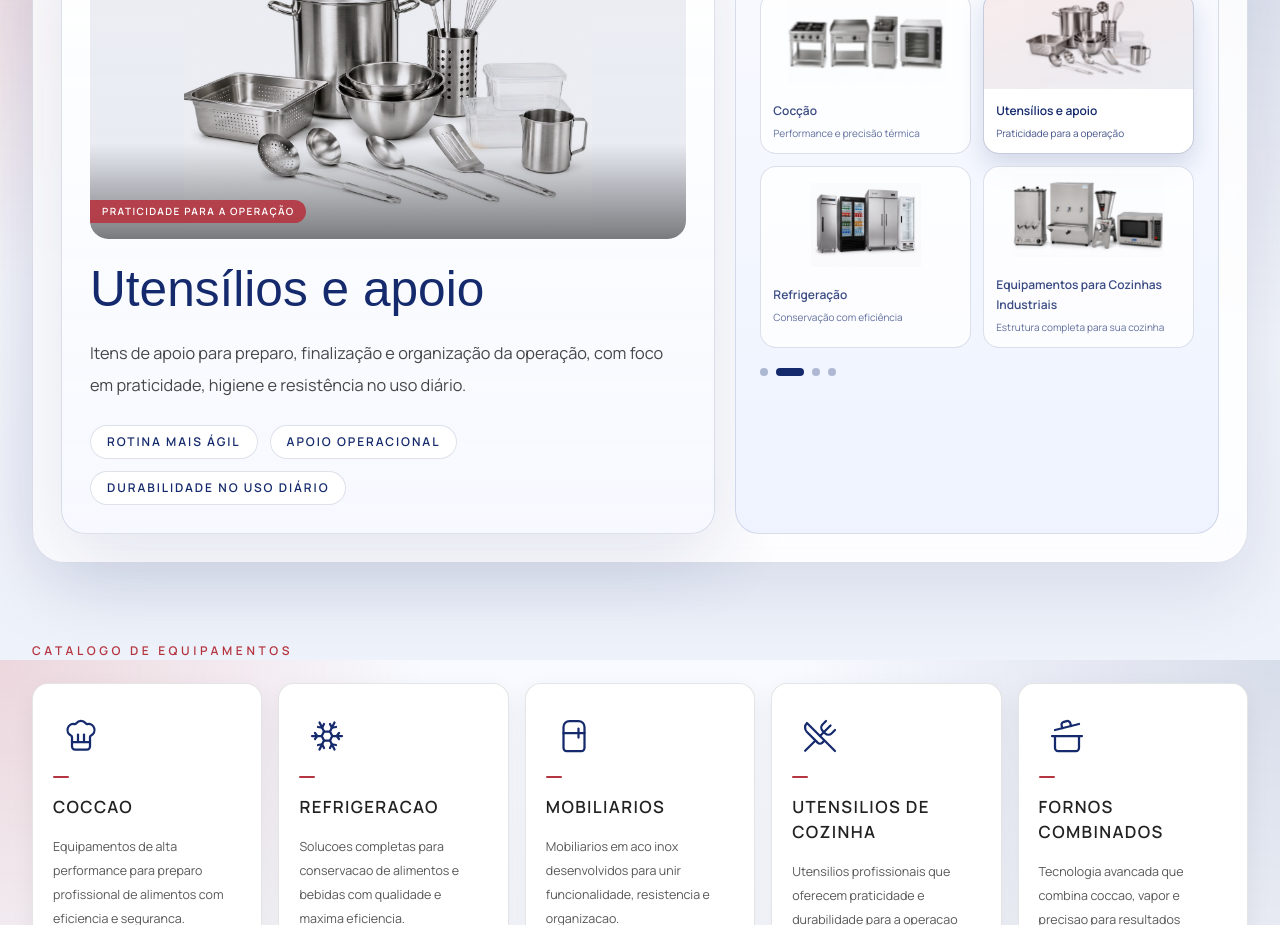
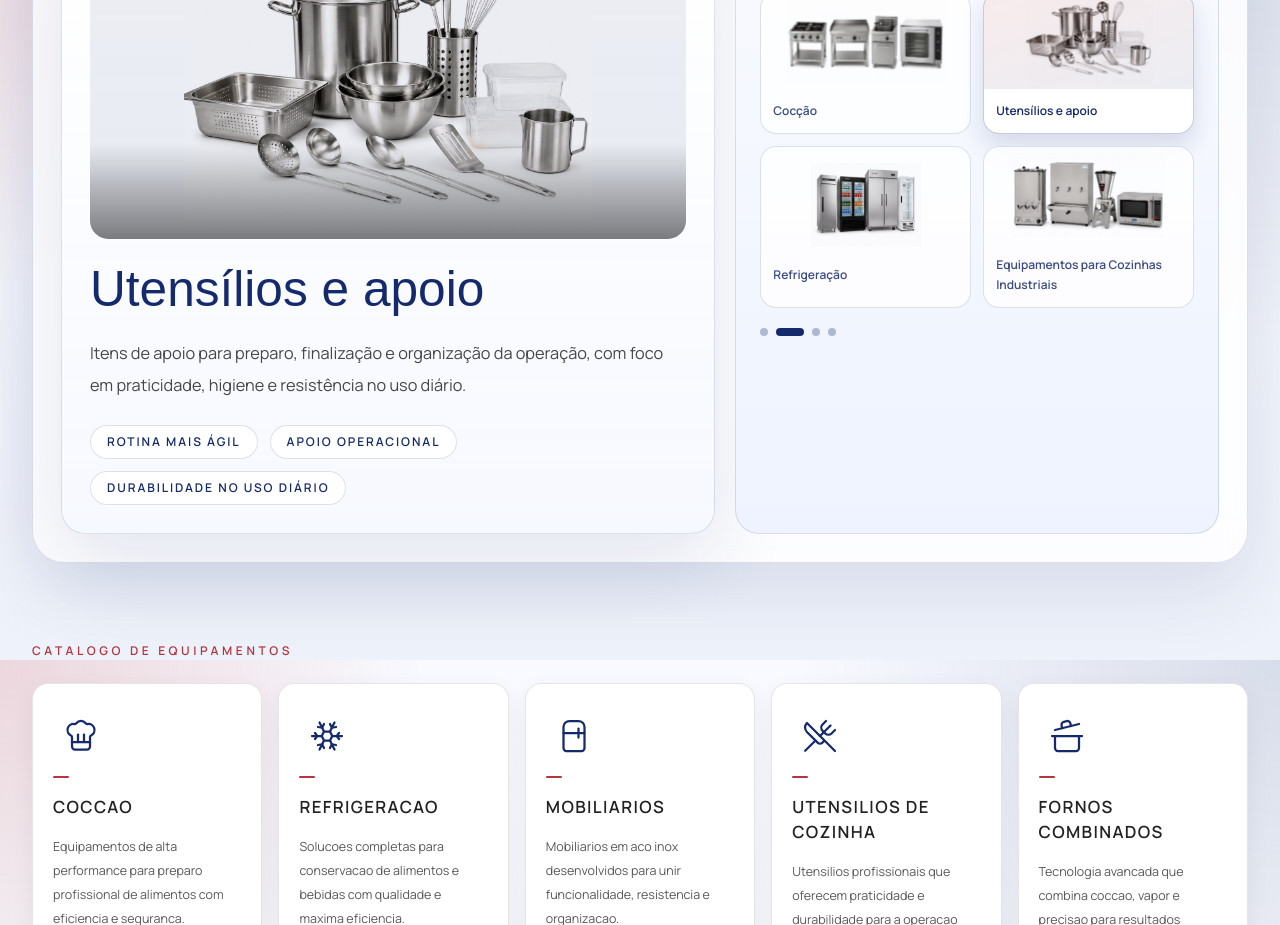
Before and after one commit to ygorluizoliveira/NrCozinhas, a Next.js app: page / in a window 1280 px wide. Shown: the part 1740-2665 px from the top of the page. Built offline with nearby package versions, Linux system fonts and the light colour scheme; a web font is replaced by a local one.

Commit message:
- remover tag vermelha dos cards

```diff
--- a/src/components/product-carousel.tsx
+++ b/src/components/product-carousel.tsx
@@ -9,7 +9,6 @@ const products = [
     summary:
       "Equipamentos para cocção profissional com performance constante, aquecimento uniforme e robustez para operação intensa.",
     details: ["Aquecimento uniforme", "Alta produtividade", "Uso profissional contínuo"],
-    shortTagline: "Performance e precisão térmica",
     image: "/img/coccao2.jpeg",
     imagePosition: "center 50%",
     imageScale: 1.02,
@@ -19,7 +18,6 @@ const products = [
     summary:
       "Itens de apoio para preparo, finalização e organização da operação, com foco em praticidade, higiene e resistência no uso diário.",
     details: ["Rotina mais ágil", "Apoio operacional", "Durabilidade no uso diário"],
-    shortTagline: "Praticidade para a operação",
     image: "/img/utensilios2.jpeg",
     imagePosition: "center 50%",
     imageScale: 1.06,
@@ -29,7 +27,6 @@ const products = [
     summary:
       "Soluções para conservação eficiente de alimentos e bebidas, mantendo estabilidade térmica e segurança para a sua operação.",
     details: ["Controle de temperatura", "Conservação eficiente", "Segurança alimentar"],
-    shortTagline: "Conservação com eficiência",
     image: "/img/refrigeracao2.jpeg",
     imagePosition: "center 50%",
     imageScale: 1.04,
@@ -39,7 +36,6 @@ const products = [
     summary:
       "Linha completa para cozinhas industriais, reunindo tecnologia, robustez e eficiência para projetos de diferentes portes.",
     details: ["Soluções completas", "Projetos sob demanda", "Foco técnico e comercial"],
-    shortTagline: "Estrutura completa para sua cozinha",
     image: "/img/equipamentos2.jpeg",
     imagePosition: "center 50%",
     imageScale: 1.08,
@@ -79,9 +75,6 @@ export function ProductCarousel() {
             <div className="absolute inset-x-0 bottom-0 h-24 bg-gradient-to-t from-black/48 to-transparent" />
             <span className="absolute left-3 top-3 rounded-full bg-white/92 px-3 py-1 text-[10px] font-semibold uppercase tracking-[0.14em] text-[color:var(--brand-blue)] sm:left-4 sm:top-4">
               Destaque
-            </span>
-            <span className="absolute bottom-3 left-0 rounded-r-full bg-[color:var(--brand-red)]/90 px-3 py-1 text-[10px] font-semibold uppercase tracking-[0.14em] text-white sm:bottom-4 sm:left-0">
-              {activeProduct.shortTagline}
             </span>
           </div>
 
@@ -148,7 +141,6 @@ export function ProductCarousel() {
                   </div>
                   <div className="px-2.5 py-2.5 sm:px-3 sm:py-3">
                     <p className="text-[11px] font-semibold leading-5 sm:text-xs">{product.name}</p>
-                    <p className="mt-1 text-[10px] leading-4 opacity-80">{product.shortTagline}</p>
                   </div>
                 </button>
               );
```
